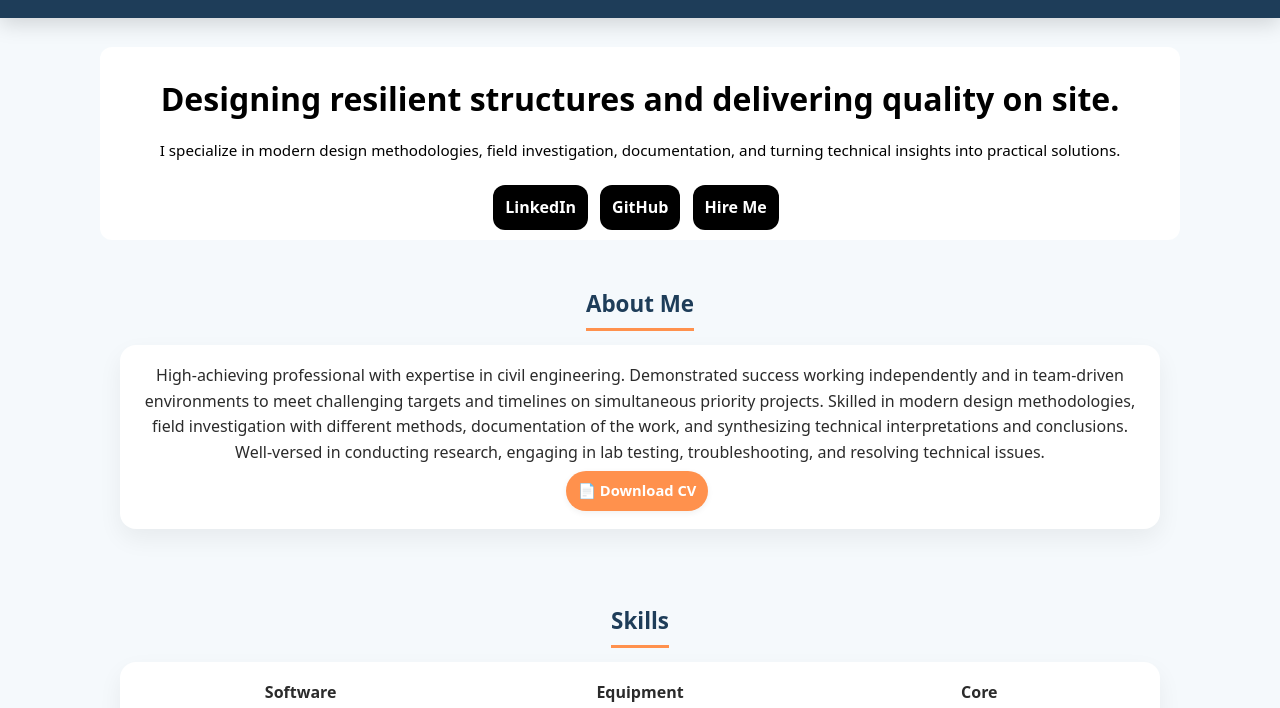
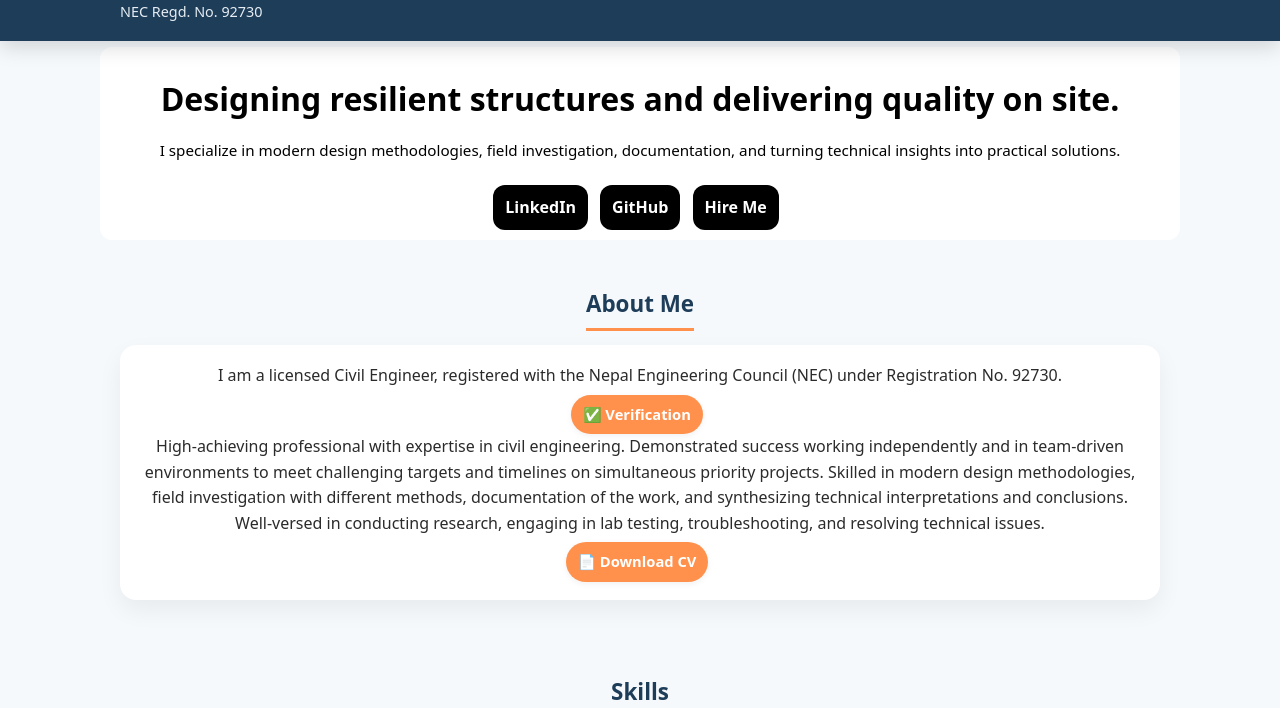
Before and after one commit to binayagiri/binayagiri.github.io, a plain HTML site: page index.html in a window 1280 px wide. Shown: the part 73-781 px from the top of the page. Drawn offline with Linux system fonts and the light colour scheme.

Commit message:
Update index.html
Added NEC registration details.

```diff
--- a/index.html
+++ b/index.html
@@ -316,6 +316,7 @@
                     <div>
                         <h1>Binaya Giri</h1>
                         <p>Civil Engineer</p>
+			<p>NEC Regd. No. 92730</p>
                     </div>
                 </div>
                 <nav aria-label="Primary">
@@ -362,6 +363,9 @@
         <section id="about" style="text-align: center;">
             <h3>About Me</h3>
             <div style="text-align: center;" class="card">
+		<p>I am a licensed Civil Engineer, registered with the Nepal Engineering Council (NEC) under Registration No. 92730. </p>
+		<p><a href="https://nec.gov.np/registration/92730" download class="pill"
+                        style="text-align: center; background: var(--accent); color: white; text-decoration:none;">✅ Verification</a></p>
 
                 <p>High-achieving professional with expertise in civil engineering. Demonstrated success working
                     independently and in team-driven environments to meet challenging targets and timelines on
@@ -371,7 +375,9 @@
                     resolving technical issues.</p>
 		<p><a href="CV-Binaya-Giri.pdf" download class="pill"
                         style="text-align: center; background: var(--accent); color: white; text-decoration:none;">📄 Download CV</a></p>
+
             </div>
+
         </section>
 
 
```
